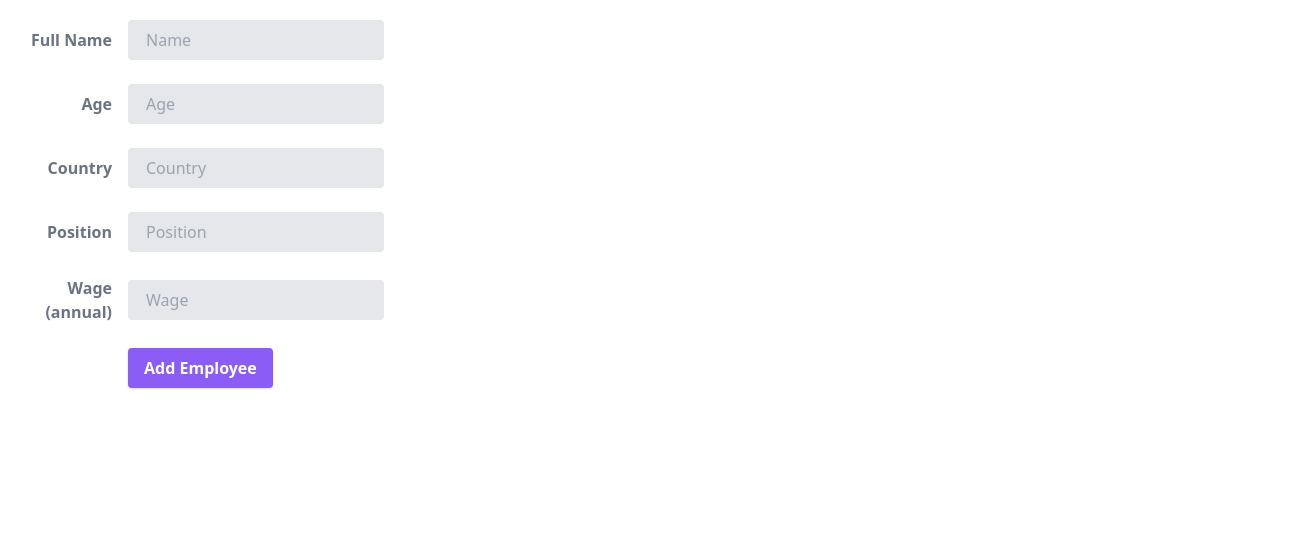
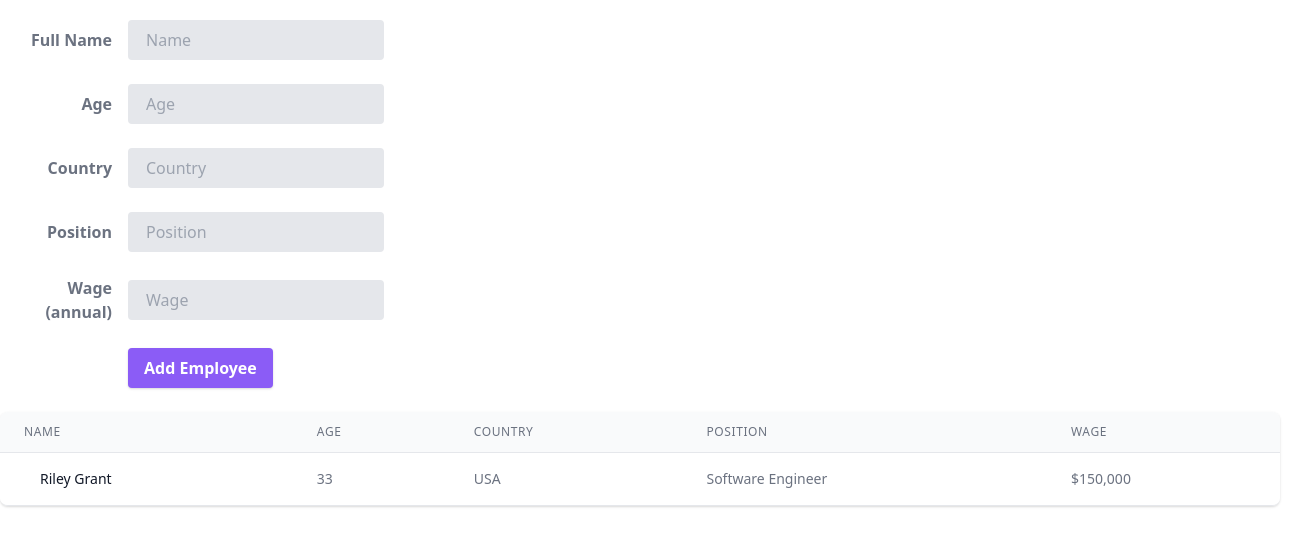
Before and after one commit to samanthalaine/employee-management-system, a React (Create React App) app in the folder client/: page /employeetable in a window 1280 px wide. Shown: the top 546 px of the page, 1312 px wide, since content can reach past the window. Built offline with nearby package versions, Linux system fonts and the light colour scheme; the HTML template or start-up script is replaced by a standard one.

Commit message:
added employee table

```diff
--- a/client/src/App.js
+++ b/client/src/App.js
@@ -1,10 +1,13 @@
 import EmployeeForm from "./components/EmployeeForm";
+import EmployeeTable from "./components/EmployeeTable";
 
 function App() {
 
   return (
     <>
     <EmployeeForm/>
+    <br/>
+    <EmployeeTable/>
     </>
   );
 }
--- a/client/src/components/EmployeeForm.js
+++ b/client/src/components/EmployeeForm.js
@@ -17,6 +17,7 @@
   };
 
   return (
+    <>
     <form onSubmit={addEmployee} class="w-full max-w-sm mt-5">
       <div class="md:flex md:items-center mb-6">
         <div class="md:w-1/3">
@@ -102,6 +103,7 @@
         </div>
       </div>
     </form>
+    </>
   );
 }
 
--- /dev/null
+++ b/client/src/components/EmployeeTable.js
@@ -0,0 +1,126 @@
+import React from "react";
+
+function EmployeeTable() {
+  return (
+    <div class="flex flex-col">
+      <div class="-my-2 overflow-x-auto sm:-mx-6 lg:-mx-8">
+        <div class="py-2 align-middle inline-block min-w-full sm:px-6 lg:px-8">
+          <div
+            class="
+          shadow
+          overflow-hidden
+          border-b border-gray-200
+          sm:rounded-lg
+        "
+          >
+            <table class="min-w-full divide-y">
+              <thead class="bg-gray-50">
+                <tr>
+                  <th
+                    scope="col"
+                    class="
+                  px-6
+                  py-3
+                  text-left text-xs
+                  font-medium
+                  text-gray-500
+                  uppercase
+                  tracking-wider
+                "
+                  >
+                    Name
+                  </th>
+                  <th
+                    scope="col"
+                    class="
+                  px-6
+                  py-3
+                  text-left text-xs
+                  font-medium
+                  text-gray-500
+                  uppercase
+                  tracking-wider
+                "
+                  >
+                    Age
+                  </th>
+                  <th
+                    scope="col"
+                    class="
+                  px-6
+                  py-3
+                  text-left text-xs
+                  font-medium
+                  text-gray-500
+                  uppercase
+                  tracking-wider
+                "
+                  >
+                    Country
+                  </th>
+                  <th
+                    scope="col"
+                    class="
+                  px-6
+                  py-3
+                  text-left text-xs
+                  font-medium
+                  text-gray-500
+                  uppercase
+                  tracking-wider
+                "
+                  >
+                    Position
+                  </th>
+                  <th
+                    scope="col"
+                    class="
+                  px-6
+                  py-3
+                  text-left text-xs
+                  font-medium
+                  text-gray-500
+                  uppercase
+                  tracking-wider
+                "
+                  >
+                    Wage
+                  </th>
+                </tr>
+              </thead>
+              <tbody class="bg-white divide-y divide-gray-200">
+
+                <tr>
+                  <td class="px-6 py-4 whitespace-nowrap">
+                    <div class="flex items-center">
+                      <div class="ml-4">
+                        <div class="text-sm font-medium text-gray-900">
+                          Riley Grant
+                        </div>
+                      </div>
+                    </div>
+                  </td>
+                  <td class="px-6 py-4 whitespace-nowrap">
+                    <div class="text-sm text-gray-500">33</div>
+                  </td>
+                  <td class="px-6 py-4 whitespace-nowrap">
+                    <div class="text-sm text-gray-500">USA</div>
+                  </td>
+                  <td class="px-6 py-4 whitespace-nowrap text-sm text-gray-500">
+                    Software Engineer
+                  </td>
+                  <td class="px-6 py-4 whitespace-nowrap text-sm text-gray-500">
+                    $150,000
+                  </td>
+
+                </tr>
+              </tbody>
+            </table>
+          </div>
+        </div>
+      </div>
+    </div>
+  );
+}
+
+export default EmployeeTable;
```
